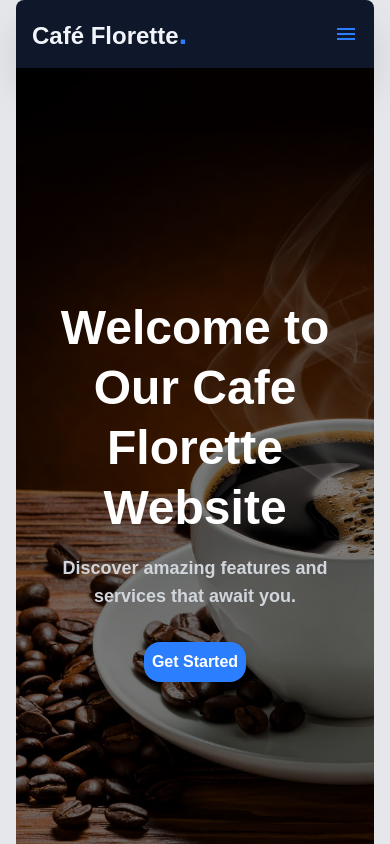
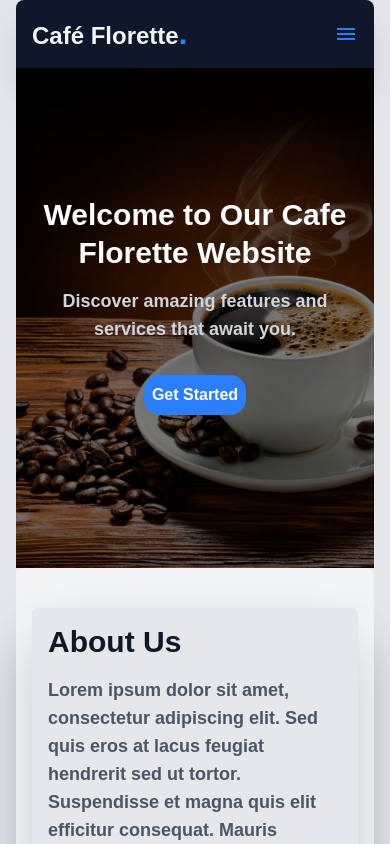
Before and after one commit to AwadRoubahAhmed/cafe_florette_react_ts, a React (Vite) app: page / in a window 390 px wide. Shown: the top 844 px of the page. Built offline with nearby package versions, Linux system fonts and the light colour scheme; no server answers.

Commit message:
Revoir la hauteur de Hero...

```diff
--- a/src/components/Hero.tsx
+++ b/src/components/Hero.tsx
@@ -5,7 +5,7 @@ import { motion } from "motion/react";
 const Hero = () => {
   return (
     <section className="w-full min-h-[200px]">
-      <div className="relative bg-gradient-to-r from-purple-600 to-blue-600 h-screen text-white overflow-hidden">
+      <div className="relative bg-gradient-to-r from-purple-600 to-blue-600 min-h-[500px] text-white overflow-hidden">
         <div className="absolute inset-0">
           <img
             src={hero}
@@ -15,10 +15,10 @@ const Hero = () => {
           <div className="absolute inset-0 bg-black opacity-50"></div>
         </div>
 
-        <div className="relative z-10 flex flex-col justify-center items-center h-full text-center">
+        <div className="relative my-32 z-10 flex flex-col justify-center items-center h-full text-center">
           <motion.h1
             animate={{ x: [null, 50, 0] }}
-            className="text-5xl  font-bold leading-tight mb-4"
+            className="text-3xl md:text-4xl lg:text-5xl font-bold leading-tight mb-4 "
           >
             Welcome to Our Cafe Florette Website
           </motion.h1>
```
